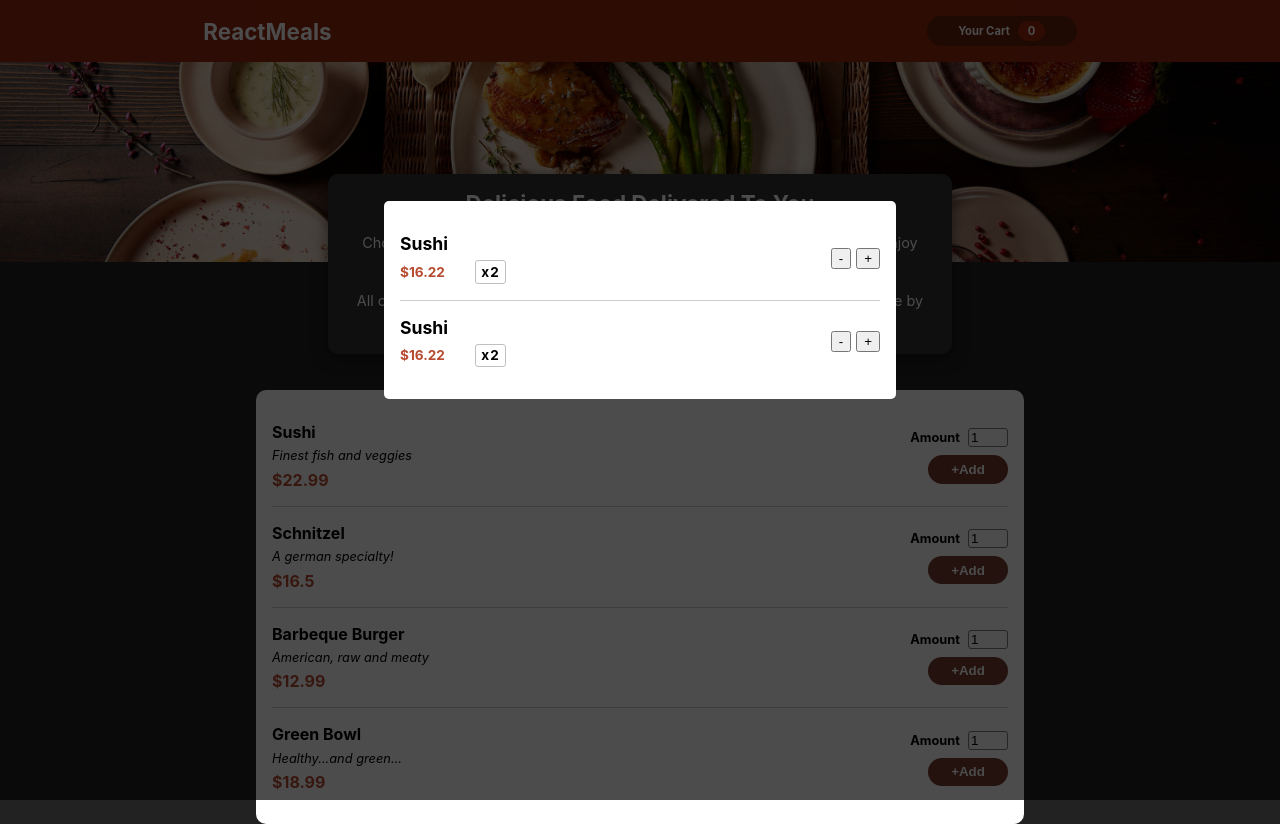
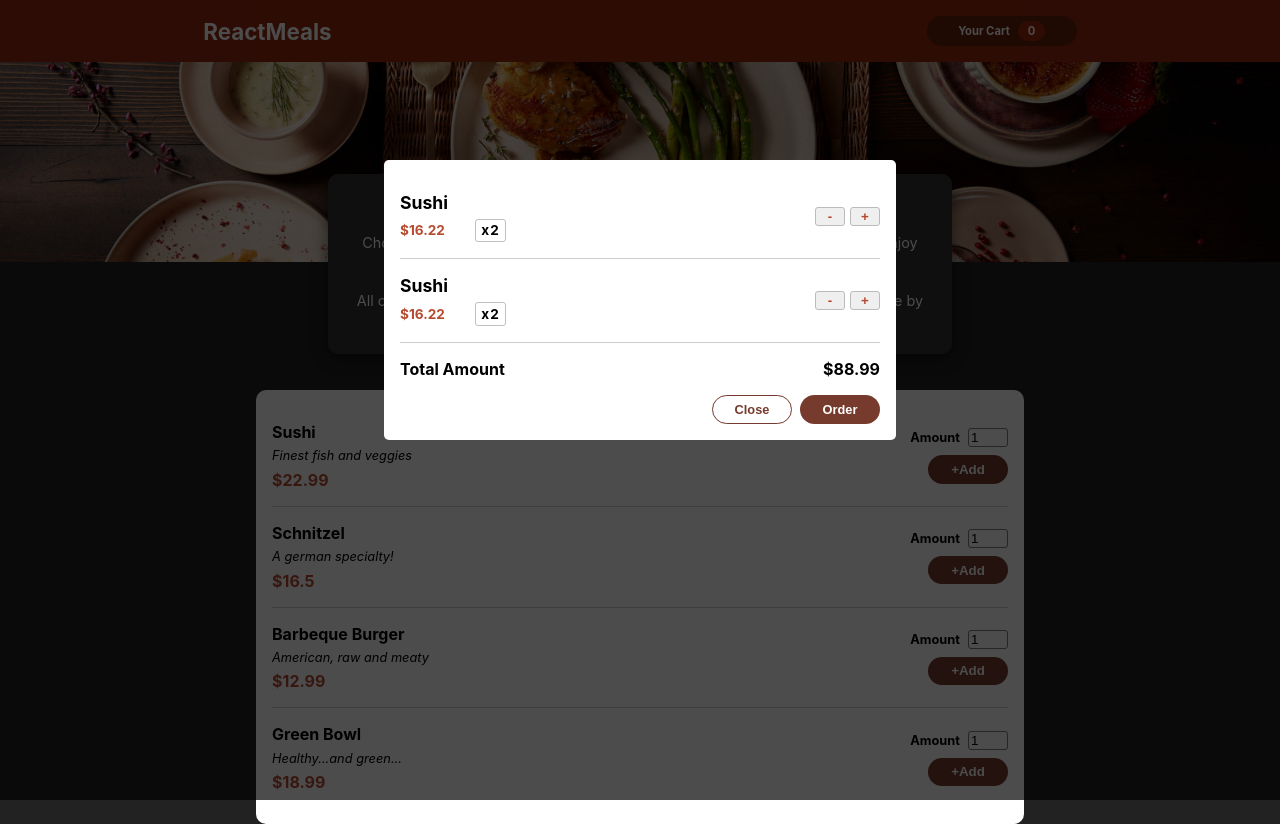
Before and after one commit to josiah360/react-shopping-cart, a React (Create React App) app: page / in a window 1280 px wide. Built offline with nearby package versions, Linux system fonts and the light colour scheme.

Commit message:
Implement cart list styling

```diff
--- a/src/components/Header/Cart/CartItem.module.css
+++ b/src/components/Header/Cart/CartItem.module.css
@@ -5,9 +5,6 @@
     color: black;
     width: 100%;
     padding: 1em 0;
-}
-
-.cart-item:not(:last-of-type) {
     border-bottom: 1px solid rgb(204, 204, 204);
 }
 
@@ -48,3 +45,25 @@
     display: flex;
     column-gap: 5px;
 }
+
+.decrement-button,
+.increment-button {
+    width: 30px;
+    border: 1px solid rgb(187, 187, 187);
+    color: rgba(170, 42, 10, 0.842);
+    font-weight: bold;
+    border-radius: 3px;
+    cursor: pointer;
+}
+
+.decrement-button:hover,
+.increment-button:hover {
+    background-color: rgba(170, 42, 10, 0.842);
+    border-color: rgba(170, 42, 10, 0.842);
+    color: white;
+}
+
+.decrement-button:focus,
+.increment-button:focus {
+    outline: none;
+}
--- a/src/components/Header/Cart/CartList.js
+++ b/src/components/Header/Cart/CartList.js
@@ -9,6 +9,16 @@ const CartList = () => {
             <ul className={classes['cart-list']}>
                 <CartItem />
                 <CartItem />
+                <div className={classes.confirm}>
+                    <div className={classes.total}>
+                        <h2 className={classes.label}>Total Amount</h2>
+                        <p className={classes['total-price']}>$88.99</p>
+                    </div>
+                    <div className={classes.btns}>
+                        <button type='button'>Close</button>
+                        <button type='button'>Order</button>
+                    </div>
+                </div>
             </ul>
         </div>
     )
--- a/src/components/Header/Cart/CartList.module.css
+++ b/src/components/Header/Cart/CartList.module.css
@@ -21,3 +21,56 @@
     z-index: 5;
     transform: translateY(-100px);
 }
+
+.total {
+    color: black;
+    display: flex;
+    justify-content: space-between;
+    align-items: center;
+}
+
+.label {
+    margin: 0;
+    font-size: 1em;
+}
+
+.total-price {
+    font-weight: bold;
+}
+
+.btns {
+    display: flex;
+    justify-content: flex-end;
+    column-gap: 8px;
+}
+
+.btns > button {
+    padding: .5em 1em;
+    width: 80px;
+    border-radius: 50px;
+    border: none;
+    background-color: rgba(94, 23, 6, 0.842);
+    color: white;
+    font-weight: bold;
+    cursor: pointer;
+    font-size: 0.8em;
+}
+
+.btns > button:first-of-type {
+    background-color: transparent;
+    color: rgba(94, 23, 6, 0.842);
+    border: 1px solid rgba(94, 23, 6, 0.842);
+}
+
+.btns > button:first-of-type:hover {
+    background-color: rgba(94, 23, 6, 0.842);
+    color: white;
+}
+
+.btns > button:last-of-type:hover {
+    background-color: rgba(44, 8, 0, 0.842);
+}
+
+.btns > button:focus {
+    outline: none;
+}
```
